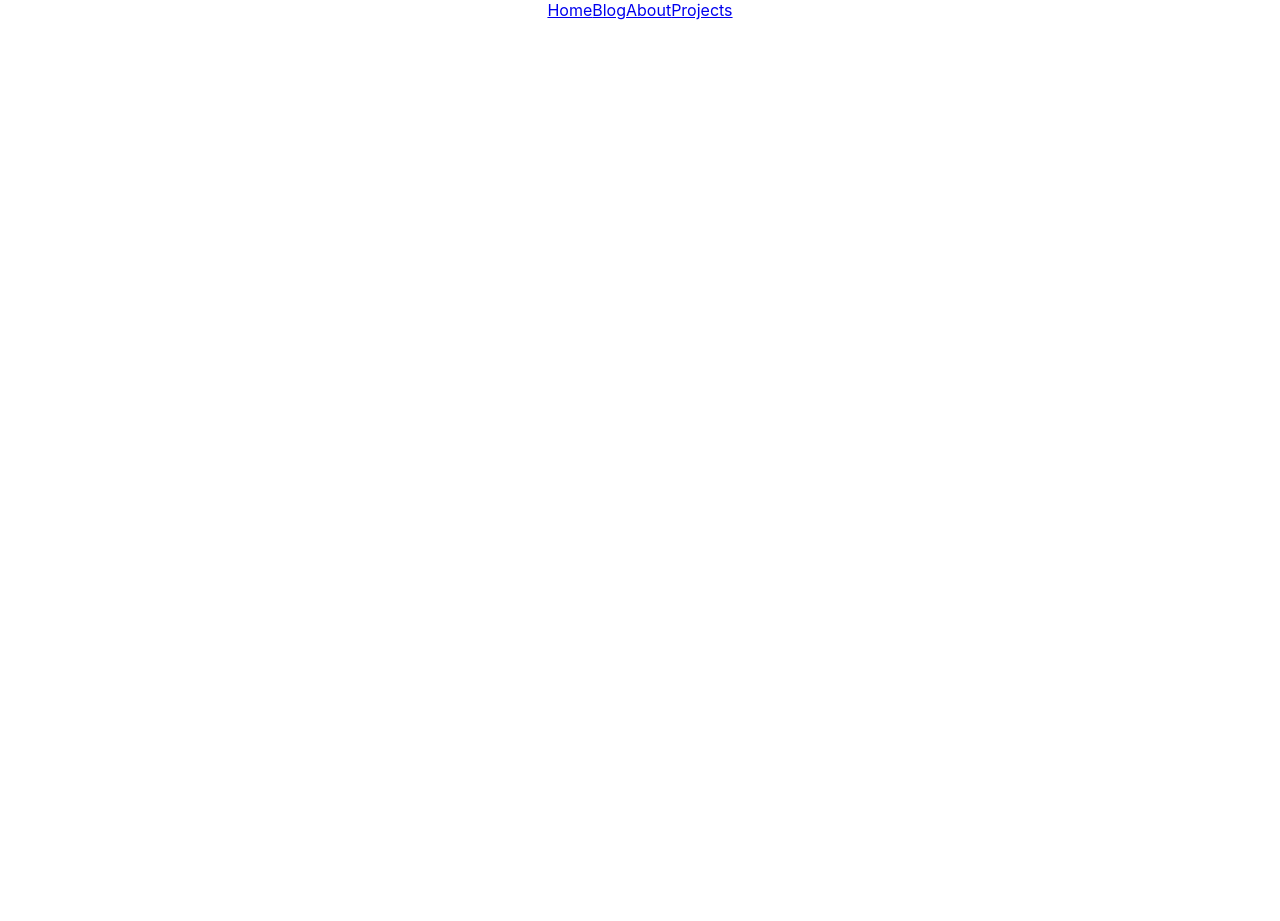
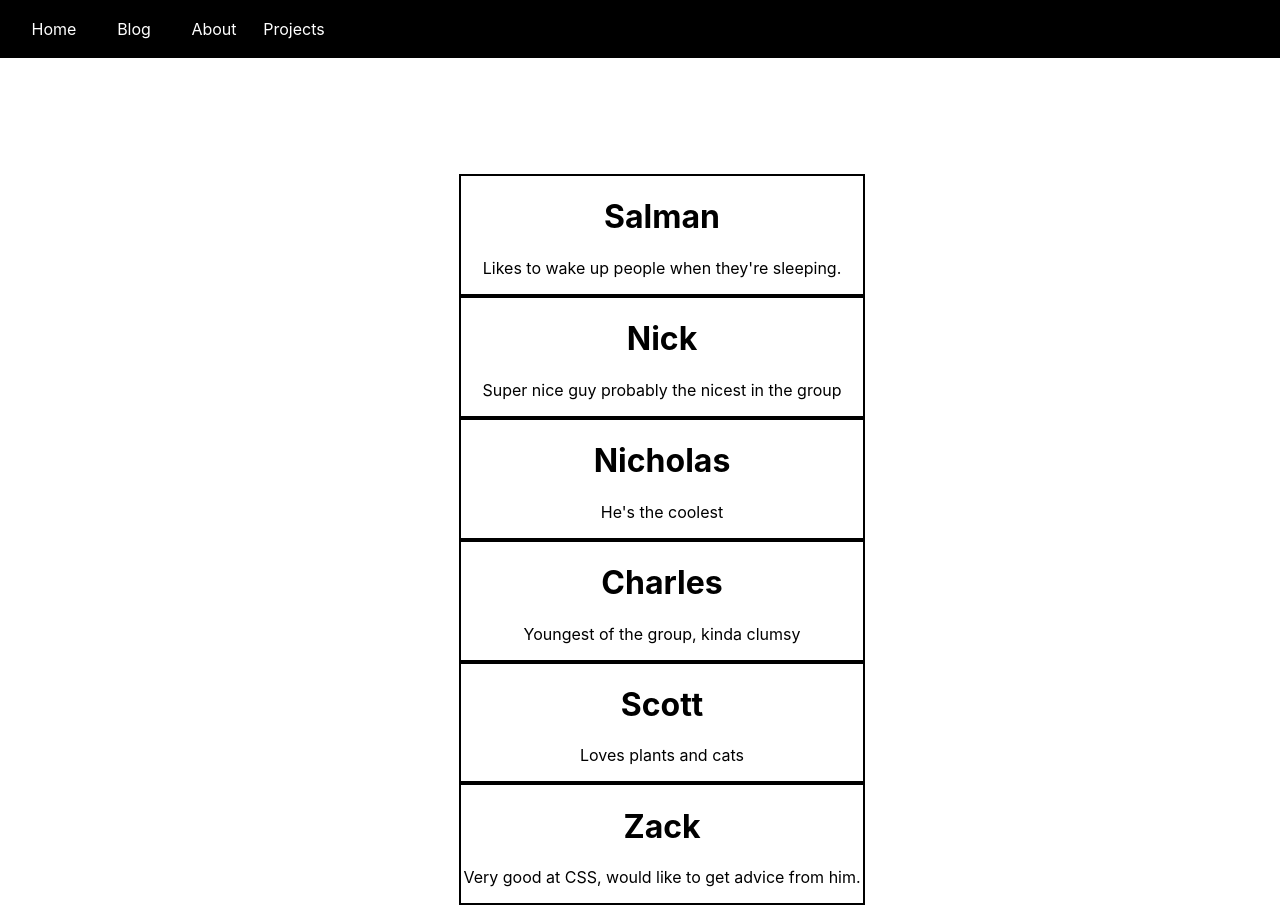
Before and after one commit to WDI-SEA/react-router-portfolio, a React (Create React App) app: page /Blog in a window 1280 px wide. Before the commit the page ends 800 px from the top, so only its background shows below. Built offline with nearby package versions, Linux system fonts and the light colour scheme.

Commit message:
stled it a little

```diff
--- a/src/About.js
+++ b/src/About.js
@@ -2,13 +2,15 @@ import React from 'react'
 
 const About = () => {
   return (
-    <div>
-      <div>
-        <h1>Joshua Danao</h1>
-      </div>
-      <div>
-        <h3>Seattle, WA | 907-821-7019</h3>
-        <h5>joshdanao29@gmail.com</h5>
+    <div className="about1-container">
+      <div className="about-container">
+        <div className="name-container">
+          <h1>Joshua Danao</h1>
+        </div>
+        <div className="info-container">
+          <h3>Seattle, WA | 907-821-7019</h3>
+          <h5>joshdanao29@gmail.com</h5>
+        </div>
       </div>
     </div>
   )
--- a/src/App.css
+++ b/src/App.css
@@ -1,5 +1,9 @@
 .App {
   text-align: center;
+}
+
+.app-router {
+  background: red;
 }
 
 .App-logo {
@@ -38,19 +42,194 @@
 }
 
 
+
+/******* App *******/
+
+.app-container {
+  background: red;
+}
+
+.app-nav {
+  display: flex;
+  justify-content: center;
+  align-items: center;
+  height: 100%;
+  width: 100%;
+  padding: 10px;
+  background: black;
+}
+
+ .link-container {
+  display: flex;
+  flex-direction: row;
+  align-items: center;
+  justify-content: flex-start;
+  height: 100%;
+  width: 100%;
+  margin: 4px;
+}
+
+.home-link {
+  display: flex;
+  align-items: center;
+  justify-content: center;
+  align-content: space-between;
+  height: 30px;
+  width: 80px;
+  color: white;
+  text-decoration: none;
+}
+
+
+
+/******* HOME *******/
+
+.home-body {
+  height: 100%;
+  width: 100%;
+}
+
+.home-container {
+  display: flex;
+  justify-content: center;
+  align-items: center;
+  flex-direction: column;
+  height: 100%;
+  width: 100%;
+}
+
+.home-picture {
+  display: flex;
+  justify-content: center;
+  align-items: center;
+  height: 400px;
+  width: 900px;
+}
+
+.home-img {
+  border: 3px solid black;
+  height: 400px;
+  width: 700px;
+}
+
+
+
+
+/******* Blog *******/
+
+.blog-list {
+  list-style: none;
+}
+
+
+
+
 /****** PROJECTS ******/
+
+.projects-container {
+  display: flex;
+  flex-direction: column;
+  height: 100%;
+  width: 100%;
+}
+
+.content-container {
+  display: flex;
+  flex-direction: column;
+  justify-content: center;
+  align-items: center;
+  height: 100%;
+  width: 100%;
+  margin: 50px;
+}
+
+.p1-div {
+  height: 100%;
+  width: 100%;
+  margin: 50px;
+}
+
+.p2-div {
+  height: 100%;
+  width: 100%;
+}
 
 .project-img {
   height: 450px;
-  width: 600px;
+  width: 900px;
+
 }
 
-.home-picture {
-  height: 400px;
-  width: 400px;
+
+
+
+/****** BLOGS ******/
+
+.blog-container {
+  display: flex;
+  justify-content: center;
+  align-items: center;
+  height: 100%;
+  width: 100%;
 }
 
-.home-img {
-  height: 400px;
-  width: 700px;
+.ul-container {
+  display: flex;
+  justify-content: center;
+  align-items: center;
+  height: 100%;
+  width: 100%;
+  margin-top: 100px;
 }
+
+.li-container {
+  display: flex;
+  justify-content: center;
+  align-items: center;
+  height: 100%;
+  width: 100%;
+  border: 2px solid black;
+}
+
+
+
+
+/****** ABOUT ******/
+
+.about1-container {
+  display: flex;
+  justify-content: center;
+  align-items: center;
+  flex-direction: column;
+  height: 100%;
+  width: 100%;
+  margin-top: 100px;
+}
+
+.about-container {
+  display: flex;
+  justify-content: center;
+  align-items: center;
+  flex-direction: column;
+  height: 300px;
+  width: 500px;
+  border: 3px solid;
+}
+
+.name-container {
+  display: flex;
+  justify-content: center;
+  align-items: center;
+  height: 100%;
+  width: 100%;
+}
+
+
+.info-container {
+  display: flex;
+  justify-content: center;
+  align-items: center;
+  flex-direction: column;
+  height: 100%;
+  width: 100%;
+}
--- a/src/App.js
+++ b/src/App.js
@@ -9,27 +9,46 @@ import Projects from './Projects'
 function App() {
 
   let blogs = [
-    { name: 'Salman', about:"Likes to wake ßup people when they're sleeping." },
-    { name: 'Nick', about:"Super nice guy probably the nicest in the group" },
-    { name: 'Nicholas', about:"He's the coolest" },
-    { name: 'Charles', about:"Youngest of the group, kinda clumsy" },
-    { name: 'Scott', about:"Loves plants and cats" },
-    { name: 'Zack', about:"" },
+    {
+      name: 'Salman',
+      about: "Likes to wake up people when they're sleeping."
+    },
+    {
+      name: 'Nick',
+      about: "Super nice guy probably the nicest in the group"
+    },
+    {
+      name: 'Nicholas',
+      about: "He's the coolest"
+    },
+    {
+      name: 'Charles',
+      about: "Youngest of the group, kinda clumsy"
+    },
+    {
+      name: 'Scott',
+      about: "Loves plants and cats"
+    },
+    {
+      name: 'Zack',
+      about: "Very good at CSS, would like to get advice from him." },
   ]
 
   return (
     <Router>
       <div className="App">
-        <nav>
-          <Link to="/">Home</Link>
-          <Link to="/Blog">Blog</Link>
-          <Link to="/About">About</Link>
-          <Link to="/Projects">Projects</Link>
+        <nav className="app-nav">
+          <div className="link-container">
+            <Link className="home-link" to="/">Home</Link>
+            <Link className="home-link" to="/Blog">Blog</Link>
+            <Link className="home-link" to="/About">About</Link>
+            <Link className="home-link" to="/Projects">Projects</Link>
+          </div>
         </nav>
       </div>
       <div className="App">
         <Route exact path="/" component={Home} />
-        <Route path="/Blog" component={Blog} />
+        <Route path="/Blog" render={() => <Blog contents={blogs} />} />
         <Route path="/About" component={About} />
         <Route path="/Projects" component={Projects} />
       </div>
--- a/src/Blog.js
+++ b/src/Blog.js
@@ -1,9 +1,20 @@
 import React from 'react';
 
-const Blog = () => {
+const Blog = (props) => {
   return (
-    <div>
-
+    <div className="blog-container">
+      <div className="ul-container">
+        <ul>
+          {props.contents.map(content =>
+          <div className="li-container">
+            <li className="blog-list">
+              <h1>{content.name}</h1>
+              <p>{content.about}</p>
+            </li>
+          </div>
+          )}
+        </ul>
+      </div>
     </div>
   )
 }
--- a/src/Home.js
+++ b/src/Home.js
@@ -2,12 +2,14 @@ import React from 'react'
 
 const Home = () => {
   return (
-    <div>
-      <h1>Welcome</h1>
-      <div className="home-picture">
-        <img className="home-img" src="./img/pic-with-graps.jpeg" />
+    <body className="home-body">
+      <div className="home-container">
+        <h1>Welcome</h1>
+        <div className="home-picture">
+          <img className="home-img" src="./img/pic-with-graps.jpeg" />
+        </div>
       </div>
-    </div>
+    </body>
   )
 }
 
--- a/src/Projects.js
+++ b/src/Projects.js
@@ -2,12 +2,14 @@ import React from 'react';
 
 const Projects = () => {
   return (
-    <div>
-      <div classname="p1-div">
-        <img className="project-img" src="./img/P2.png" alt="" />
-      </div>
-      <div classname="p2-div">
-        <img className="project-img" src="./img/P1.png" alt="" />
+    <div className="projects-container">
+      <div className="content-container">
+        <div className="p1-div">
+          <img className="project-img" src="./img/P2.png" alt="" />
+        </div>
+        <div className="p2-div">
+          <img className="project-img" src="./img/P1.png" alt="" />
+        </div>
       </div>
     </div>
   )
```
Also changed, not shown: src/index.css (line endings or trailing spaces).
